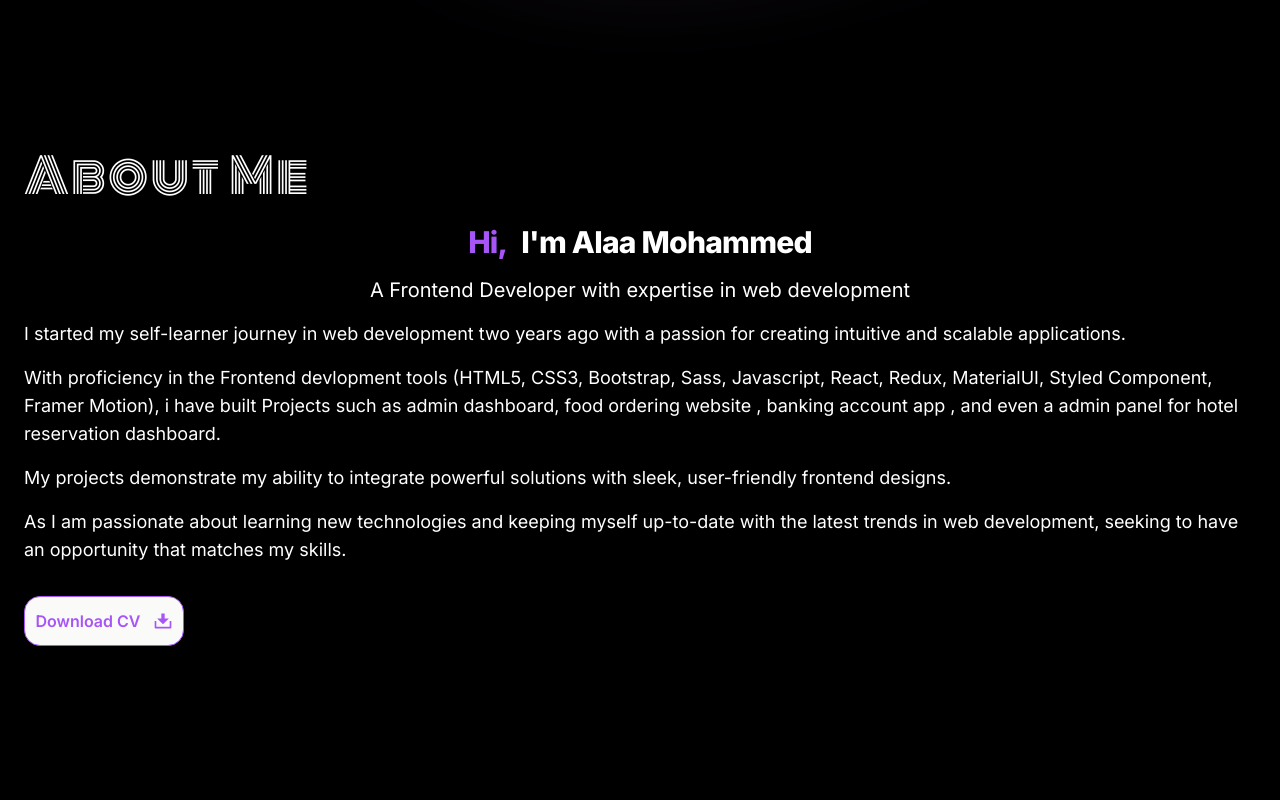
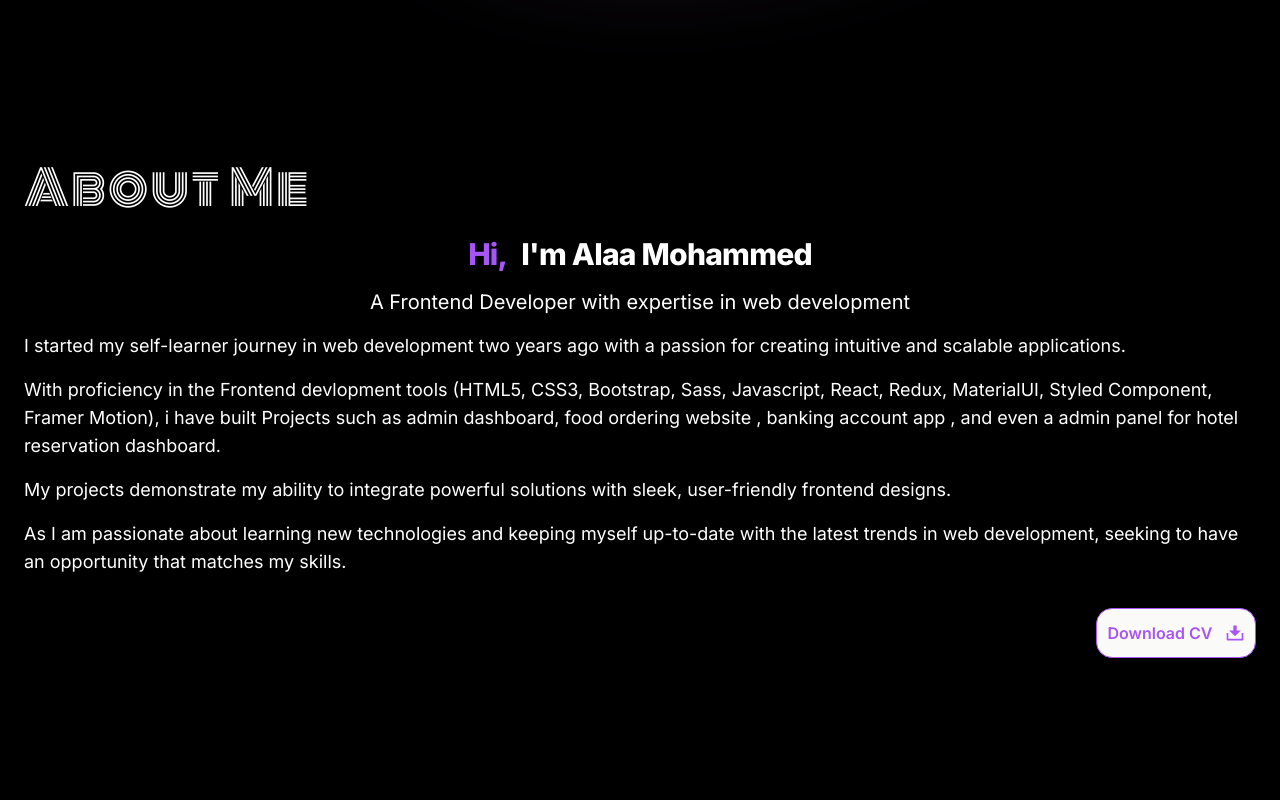
Before and after one commit to Alaa8884/alaa-portfolio, a React (Vite) app: page / in a window 1280 px wide. Shown: the part 700-1500 px from the top of the page. Built offline with nearby package versions, Linux system fonts and the light colour scheme.

Commit message:
Add some animation to contact form and make animation fire one time to some content to fix render component before appear in viewport

```diff
--- a/index.html
+++ b/index.html
@@ -10,7 +10,7 @@
       href="https://fonts.googleapis.com/css2?family=Inter:ital,opsz,wght@0,14..32,100..900;1,14..32,100..900&family=Monoton&family=Source+Sans+3:ital,wght@0,200..900;1,200..900&display=swap"
       rel="stylesheet"
     />
-    >
+
     <meta name="My Portfolio" content="ALAA.M Portfolio" />
     <meta name="author" content="Alaa Mohammed Youssef" />
     <meta
--- a/src/App.jsx
+++ b/src/App.jsx
@@ -14,12 +14,12 @@ function App() {
       <Header />
       <main className="relative z-30 mx-auto max-w-7xl overflow-x-hidden antialiased">
         <Hero />
-        <About/>
+        <About />
         <Skills />
         <Projects />
         <Contact />
       </main>
-        <Footer/>
+      <Footer />
     </>
   );
 }
--- a/src/components/about/About.jsx
+++ b/src/components/about/About.jsx
@@ -6,7 +6,7 @@ import my_resume from '../../assets/resume/my-resume.pdf';
 
 
 const aboutVariantsFromLeft = {
-  hidden: { opacity: 0, y: 70, x: -350 },
+  hidden: { opacity: 0, y: 70, x: -150 },
   visible: {
     opacity: 1,
     x: 0,
@@ -15,7 +15,7 @@ const aboutVariantsFromLeft = {
   },
 };
 const aboutVariantsFromRight = {
-  hidden: { opacity: 0, y: 70,x: 350 },
+  hidden: { opacity: 0, y: 70,x: 200 },
   visible: {
     opacity: 1,
     x: 0,
@@ -27,7 +27,7 @@ const aboutVariantsFromRight = {
 function About() {
   return (
     <section
-      className="about-section mx-auto px-4 pt-7 md:min-h-screen md:px-6"
+      className="about-section mx-auto my-9 px-4 pt-7 md:min-h-screen md:px-6"
       id="about"
     >
       <SectionHeading>About Me</SectionHeading>
@@ -44,7 +44,7 @@ function About() {
         className="mt-4 text-lg"
         initial="hidden"
         whileInView="visible"
-        viewport={{ once: false }}
+        viewport={{ once: true }}
         variants={aboutVariantsFromLeft}
       >
         I started my self-learner journey in web development two years ago with
@@ -54,7 +54,7 @@ function About() {
         className="mt-4 text-lg"
         initial="hidden"
         whileInView="visible"
-        viewport={{ once: false }}
+        viewport={{ once: true }}
         variants={aboutVariantsFromRight}
       >
         With proficiency in the Frontend devlopment tools (HTML5, CSS3,
@@ -67,7 +67,7 @@ function About() {
         className="mt-4 text-lg"
         initial="hidden"
         whileInView="visible"
-        viewport={{ once: false }}
+        viewport={{ once: true }}
         variants={aboutVariantsFromLeft}
       >
         {' '}
@@ -78,7 +78,7 @@ function About() {
         className="mt-4 text-lg"
         initial="hidden"
         whileInView="visible"
-        viewport={{ once: false }}
+        viewport={{ once: true }}
         variants={aboutVariantsFromRight}
       >
         As I am passionate about learning new technologies and keeping myself
@@ -86,7 +86,7 @@ function About() {
         opportunity that matches my skills.
       </motion.p>
       <motion.a
-        className="mt-8 flex items-center justify-center justify-self-end md:justify-self-start"
+        className="mt-8 flex items-center justify-center justify-self-end"
         href={my_resume}
         download
         rel="noopener noreferrer"
@@ -94,7 +94,7 @@ function About() {
         variants={aboutVariantsFromLeft}
         initial="hidden"
         whileInView="visible"
-        viewport={{ once: false }}
+        viewport={{ once: true }}
       >
         <Button btnAnimated="secondary">
           {' '}
--- a/src/components/contact/Contact.jsx
+++ b/src/components/contact/Contact.jsx
@@ -1,8 +1,8 @@
+import { motion } from 'framer-motion';
 import emailjs from 'emailjs-com';
 import Lottie from 'lottie-react';
 import SectionHeading from '../ui/SectionHeading';
 import contact from '../../assets/contact_animation/Contact.json';
-
 import {
   RiLinkedinBoxFill,
   RiMailSendFill,
@@ -10,6 +10,27 @@ import {
   RiWhatsappFill,
 } from '@remixicon/react';
 import Button from '../ui/Button';
+
+const aboutVariantsFromLeft = {
+  hidden: { opacity: 0, y: 70, x: -150 },
+  visible: {
+    opacity: 1,
+    x: 0,
+    y: 0,
+    transition: { duration: 0.5, ease: 'easeInOut' },
+  },
+};
+const aboutVariantsFromRight = {
+  hidden: { opacity: 0, y: 70,x: 200 },
+  visible: {
+    opacity: 1,
+    x: 0,
+    y: 0,
+    transition: { duration: 0.5, ease: 'easeInOut' },
+  },
+};
+
+
 
 function Contact() {
 
@@ -43,7 +64,13 @@ function handleSendEmail(e) {
 
       <div className="mx-auto mb-16 max-w-7xl">
         <div className="flex flex-col items-center justify-between md:flex-row">
-          <div className="mb-8 ml-1 md:mb-0 md:w-1/2">
+          <motion.div
+            className="mb-8 ml-1 md:mb-0 md:w-1/2"
+            initial="hidden"
+            whileInView="visible"
+            viewport={{ once: false }}
+            variants={aboutVariantsFromLeft}
+          >
             <h2 className="mb-3 text-3xl font-bold text-purple-500">
               Get in Touch
             </h2>
@@ -72,10 +99,14 @@ function handleSendEmail(e) {
               animationData={contact}
               className="mx-auto w-[300px] md:h-[350px] md:w-[350px] lg:h-[500px] lg:w-[500px]"
             />
-          </div>
-          <form
+          </motion.div>
+          <motion.form
             className="w-full rounded-lg border border-purple-500 p-6 shadow-lg shadow-purple-500 md:w-1/2"
             onSubmit={handleSendEmail}
+            initial="hidden"
+            whileInView="visible"
+            viewport={{ once: false }}
+            variants={aboutVariantsFromRight}
           >
             <h1 className="mb-7 text-4xl font-bold">Contact Me</h1>
             <div className="mb-4">
@@ -114,7 +145,7 @@ function handleSendEmail(e) {
             <Button btnAnimated="primary">
               Send Message <RiMailSendFill className="ml-3" size={20} />
             </Button>
-          </form>
+          </motion.form>
         </div>
       </div>
     </section>
--- a/src/components/footer/Footer.jsx
+++ b/src/components/footer/Footer.jsx
@@ -3,8 +3,10 @@ function Footer() {
   const year = date.getFullYear()
 
   return (
-    <footer className=" w-full py-5 bg-purple-800">
-      <div className=" w-full flex items-center justify-center md:text-xl text-base">&copy; {year} Alaa Mohammed, All rights reserved.</div>
+    <footer className="w-full bg-purple-800 py-5">
+      <div className="flex w-full items-center justify-center text-base font-semibold md:text-xl">
+        &copy; {year} Alaa Mohammed, <span className="text-black ml-1 "> All rights reserved.</span>
+      </div>
     </footer>
   );
 }
--- a/src/components/projects/ProjectCard.jsx
+++ b/src/components/projects/ProjectCard.jsx
@@ -27,11 +27,11 @@ function ProjectCard({ item }) {
   const { image, name, description, gitHubLink, liveDemoLink, tech } = item;
   return (
     <motion.div
-      className="relative h-[300px] w-[300] overflow-hidden rounded-lg transition-transform md:w-[350px] lg:w-[380px] mb-5"
+      className="relative mb-5 h-[300px] w-[300] overflow-hidden rounded-lg transition-transform md:w-[350px] lg:w-[380px]"
       variants={projectVariants}
       initial="hidden"
       whileInView="visible"
-      viewport={{ once: false }}
+      viewport={{ once: false, amount: 0.5 }}
     >
       <img
         src={image}
@@ -69,7 +69,9 @@ function ProjectCard({ item }) {
               target="_blank"
               rel="noopener norefferer"
             >
-              <span className="relative z-10 flex items-center justify-center gap-1"> <RiPlayCircleFill/>
+              <span className="relative z-10 flex items-center justify-center gap-1">
+                {' '}
+                <RiPlayCircleFill />
                 Live Demo
               </span>
             </a>
--- a/src/components/ui/BackGround.jsx
+++ b/src/components/ui/BackGround.jsx
@@ -65,7 +65,7 @@ const circleVariants = {
 
 function BackGround() {
   return (
-    <div className="--main-background pointer-events-none fixed left-0 top-0 z-10 flex h-full w-full items-center justify-center overflow-hidden opacity-70 blur-[100px] filter">
+    <div className=" pointer-events-none fixed left-0 top-0 z-10 flex h-full w-full items-center justify-center overflow-hidden opacity-70 blur-[100px] filter">
       <motion.div
         className="absolute h-[250px] w-[350px] rounded-full bg-indigo-300"
         variants={circleVariants}
--- a/src/components/ui/SectionHeading.jsx
+++ b/src/components/ui/SectionHeading.jsx
@@ -19,7 +19,7 @@ function SectionHeading({children}) {
       className="mb-6 text-center font-new-mono text-[28px] tracking-wider md:text-start md:text-4xl lg:text-5xl"
       initial="hidden"
       whileInView="visible"
-      viewport={{ once: false }}
+      viewport={{ once: false, amount: 0.5 }}
       variants={headingVariants}
     >
       {children}
```
Also changed, not shown: src/components/header/NavBar.jsx (line endings or trailing spaces).
